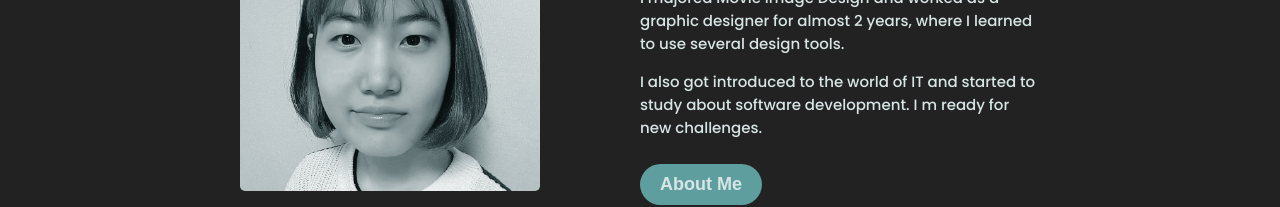
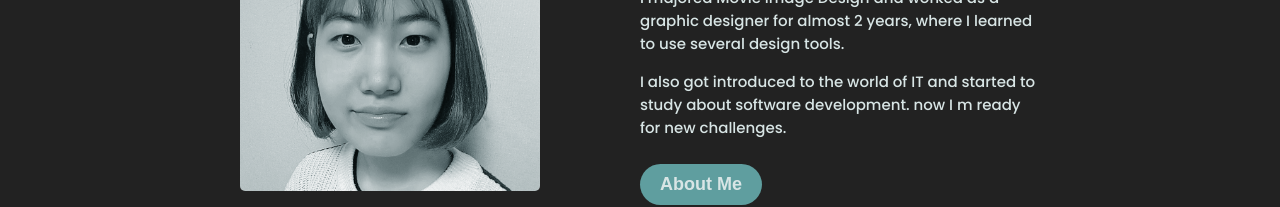
Before and after one commit to JCheyoon/cheyoon-portfolio, a React (Create React App) app: page / in a window 1280 px wide. Shown: the part 412-619 px from the top of the page. Built offline with nearby package versions, Linux system fonts and the light colour scheme.

Commit message:
change introduction

```diff
--- a/src/Routes/Home.tsx
+++ b/src/Routes/Home.tsx
@@ -28,7 +28,7 @@ const Home = () => {
           </p>
           <p>
             I also got introduced to the world of IT and started to study about
-            software development. I m ready for new challenges.
+            software development. now I m ready for new challenges.
           </p>
           <LinkWithCursor to="/about">
             <Button>About Me</Button>
```
